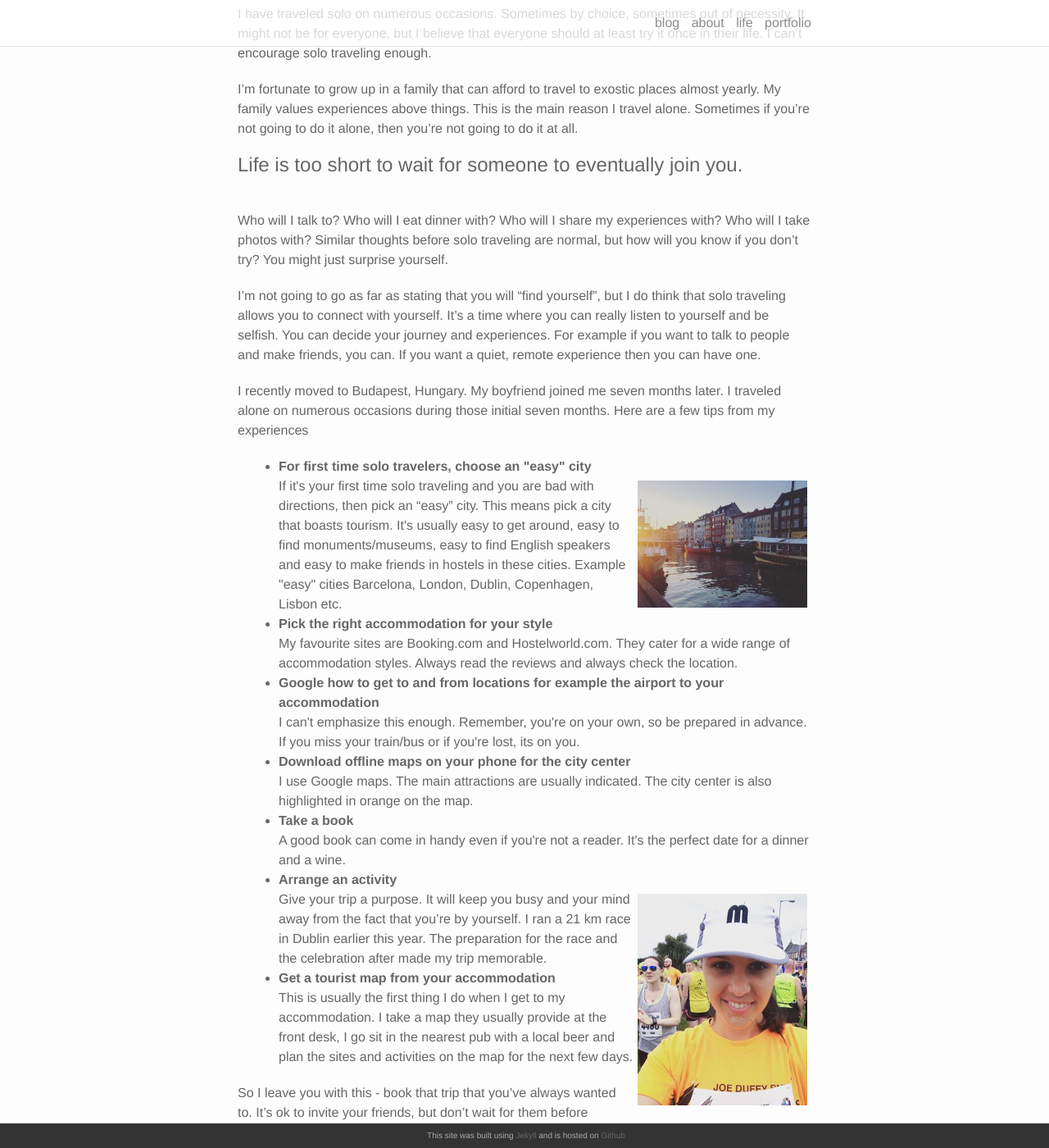
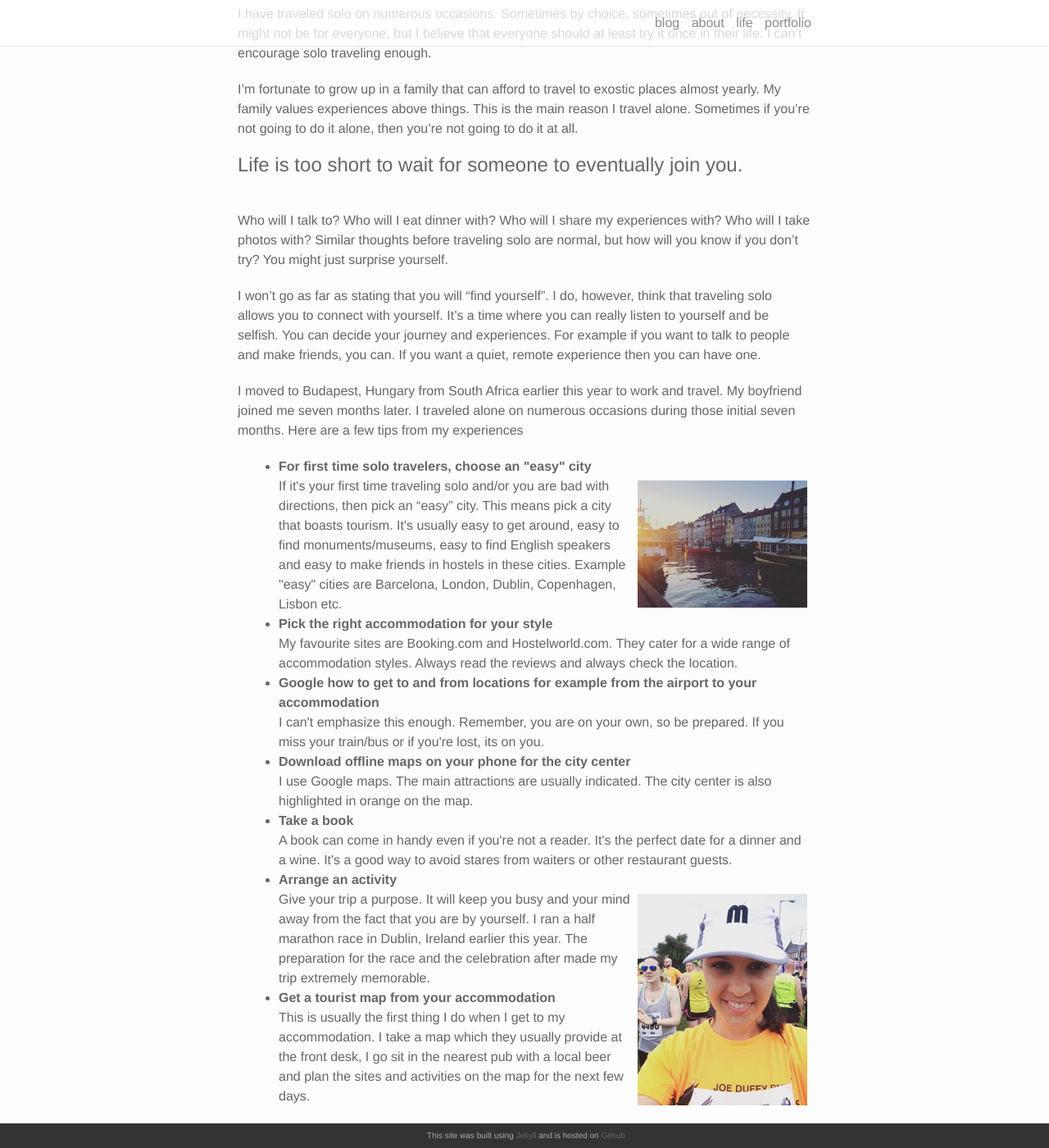
Before and after one commit to annelledejager/blog, a Jekyll site: the page built from _life/1_solotraveling.markdown, in a window 1280 px wide and 1400 px high, scrolled down 293 px. Shown: the whole window at 82% size. Built offline with Jekyll 4.4.1, drawn with Linux system fonts in a browser that asks for light colours; nearby versions of some CDN libraries; comment, search, counter and statistics services are not loaded.

Commit message:
Final draft submit

```diff
--- a/_life/1_solotraveling.markdown
+++ b/_life/1_solotraveling.markdown
@@ -16,27 +16,27 @@ I'm fortunate to grow up in a family that can afford to travel to exostic places
 # Life is too short to wait for someone to eventually join you.
 <br/>
 
-Who will I talk to? Who will I eat dinner with? Who will I share my experiences with? Who will I take photos with? Similar thoughts before solo traveling are normal, but how will you know if you don't try? You might just surprise yourself.
+Who will I talk to? Who will I eat dinner with? Who will I share my experiences with? Who will I take photos with? Similar thoughts before traveling solo are normal, but how will you know if you don't try? You might just surprise yourself.
 
-I’m not going to go as far as stating that you will "find yourself", but I do think that solo traveling allows you to connect with yourself. It's a time where you can really listen to yourself and be selfish. You can decide your journey and experiences. For example if you want to talk to people and make friends, you can. If you want a quiet, remote experience then you can have one.
+I won't go as far as stating that you will "find yourself". I do, however, think that traveling solo allows you to connect with yourself. It's a time where you can really listen to yourself and be selfish. You can decide your journey and experiences. For example if you want to talk to people and make friends, you can. If you want a quiet, remote experience then you can have one.
 
-I recently moved to Budapest, Hungary. My boyfriend joined me seven months later. I traveled alone on numerous occasions during those initial seven months. Here are a few tips from my experiences
+I moved to Budapest, Hungary from South Africa earlier this year to work and travel. My boyfriend joined me seven months later. I traveled alone on numerous occasions during those initial seven months. Here are a few tips from my experiences
 
 <ul>
 	<li><b>For first time solo travelers, choose an "easy" city</b></li>
 
 		<img class="col one right" src="/blog/img/solotravel2.jpg">
 
-		If it's your first time solo traveling and you are bad with directions, then pick an “easy” city. This means pick a city that boasts tourism. It's usually easy to get around, easy to find monuments/museums, easy to find English speakers and easy to make friends in hostels in these cities. Example "easy" cities Barcelona, London, Dublin, Copenhagen, Lisbon etc.
+		If it's your first time traveling solo and/or you are bad with directions, then pick an “easy” city. This means pick a city that boasts tourism. It's usually easy to get around, easy to find monuments/museums, easy to find English speakers and easy to make friends in hostels in these cities. Example "easy" cities are Barcelona, London, Dublin, Copenhagen, Lisbon etc.
 
 
 	<li><b>Pick the right accommodation for your style</b></li>
 
 		My favourite sites are Booking.com and Hostelworld.com. They cater for a wide range of accommodation styles. Always read the reviews and always check the location.
 
-	<li><b>Google how to get to and from locations for example the airport to your accommodation</b></li>
+	<li><b>Google how to get to and from locations for example from the airport to your accommodation</b></li>
 
-		I can't emphasize this enough. Remember, you're on your own, so be prepared in advance. If you miss your train/bus or if you're lost, its on you.
+		I can't emphasize this enough. Remember, you are on your own, so be prepared. If you miss your train/bus or if you're lost, its on you.
 
 	<li><b>Download offline maps on your phone for the city center</b></li>
 
@@ -44,17 +44,17 @@ I recently moved to Budapest, Hungary. My boyfriend joined me seven months later
 
 	<li><b>Take a book</b></li>
 
-		A good book can come in handy even if you're not a reader. It's the perfect date for a dinner and a wine.
+		A book can come in handy even if you're not a reader. It's the perfect date for a dinner and a wine. It's a good way to avoid stares from waiters or other restaurant guests.
 
 	<li><b>Arrange an activity</b></li>
 
 		<img class="col one right" src="/blog/img/solotravel1.jpg">
 
-		Give your trip a purpose. It will keep you busy and your mind away from the fact that you’re by yourself. I ran a 21 km race in Dublin earlier this year. The preparation for the race and the celebration after made my trip memorable.
+		Give your trip a purpose. It will keep you busy and your mind away from the fact that you are by yourself. I ran a half marathon race in Dublin, Ireland earlier this year. The preparation for the race and the celebration after made my trip extremely memorable.
 
-	<li><b>Get a tourist map from your accommodation </b></li>
+	<li><b>Get a tourist map from your accommodation</b></li>
 
-		This is usually the first thing I do when I get to my accommodation. I take a map they usually provide at the front desk, I go sit in the nearest pub with a local beer and plan the sites and activities on the map for the next few days.
+		This is usually the first thing I do when I get to my accommodation. I take a map which they usually provide at the front desk, I go sit in the nearest pub with a local beer and plan the sites and activities on the map for the next few days.
 </ul>
 
 So I leave you with this - book that trip that you've always wanted to. It's ok to invite your friends, but don't wait for them before booking your trip. They could back out last minute. If they do, embrace solo traveling with open arms and I promise you, it might just be the best experience of your life.
```
